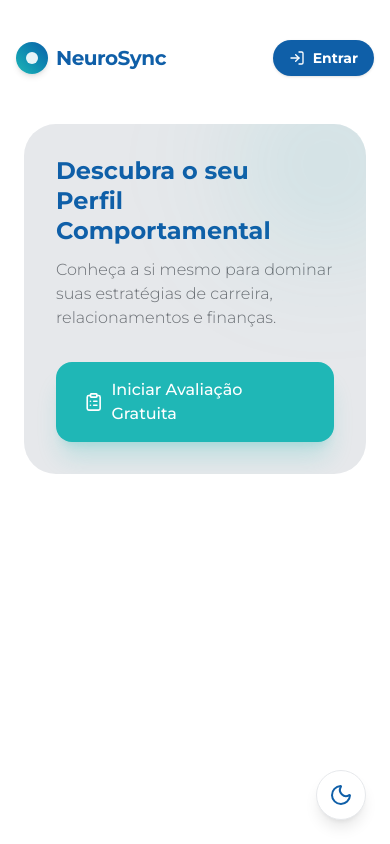
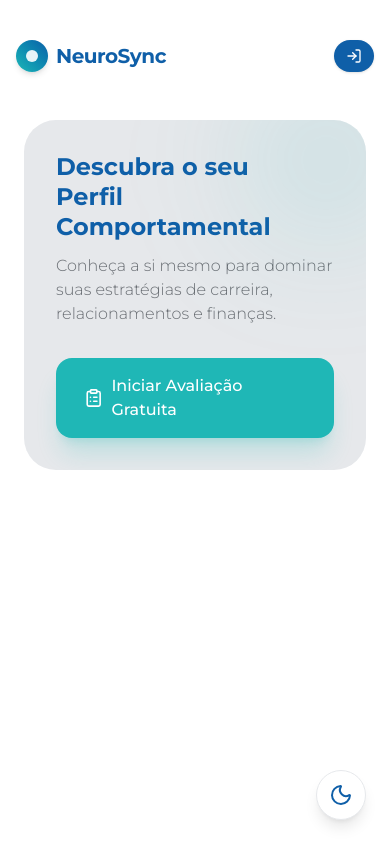
Before and after one commit to JonnathanVituriano/NeuroSync, a Next.js app in the folder Core/: page / in a window 390 px wide. Built offline with nearby package versions, Linux system fonts and the light colour scheme; no server answers.

Commit message:
Otimizando barra do topo para mobile com icones

```diff
--- a/Core/src/app/page.tsx
+++ b/Core/src/app/page.tsx
@@ -30,9 +30,9 @@ export default function Home() {
                 <span className="hidden sm:inline">Histórico</span>
               </Link>
               <div className="flex items-center bg-brand-light rounded-full border border-brand-graphite/10 shadow-sm">
-                <div className="flex items-center gap-2 px-3 py-1.5 text-sm font-semibold text-brand-graphite border-r border-brand-graphite/10">
+                <div className="flex items-center gap-2 px-2 sm:px-3 py-1.5 text-sm font-semibold text-brand-graphite border-r border-brand-graphite/10">
                   <UserIcon className="w-4 h-4 shrink-0" />
-                  <span className="max-w-[80px] sm:max-w-[150px] truncate">{username || user.email?.split('@')[0]}</span>
+                  <span className="hidden sm:inline max-w-[150px] truncate">{username || user.email?.split('@')[0]}</span>
                 </div>
                 <button onClick={logout} className="p-2 text-red-500 hover:text-red-700 hover:bg-red-50 rounded-r-full transition-colors" title="Sair da conta">
                   <LogOut className="w-4 h-4 shrink-0" />
@@ -40,9 +40,9 @@ export default function Home() {
               </div>
             </>
           ) : (
-            <Link href="/login" className="flex items-center gap-2 px-4 py-2 text-sm font-bold text-white bg-brand-blue rounded-full shadow hover:bg-brand-blue/90 hover:shadow-md transition-all">
+            <Link href="/login" className="flex items-center gap-2 px-3 sm:px-4 py-2 text-sm font-bold text-white bg-brand-blue rounded-full shadow hover:bg-brand-blue/90 hover:shadow-md transition-all">
               <LogIn className="w-4 h-4" />
-              Entrar
+              <span className="hidden sm:inline">Entrar</span>
             </Link>
           )}
 
--- a/Core/src/components/InstallPWAButton.tsx
+++ b/Core/src/components/InstallPWAButton.tsx
@@ -54,10 +54,10 @@ export function InstallPWAButton() {
   return (
     <button
       onClick={handleInstallClick}
-      className="flex items-center gap-2 bg-brand-blue text-white px-4 py-2 rounded-full text-sm font-medium shadow-md shadow-brand-blue/20 hover:opacity-90 active:scale-95 transition-all"
+      className="flex items-center gap-2 bg-brand-blue text-white px-3 sm:px-4 py-2 rounded-full text-sm font-medium shadow-md shadow-brand-blue/20 hover:opacity-90 active:scale-95 transition-all"
     >
       <Download size={16} />
-      Instalar App
+      <span className="hidden sm:inline">Instalar App</span>
     </button>
   );
 }
```
